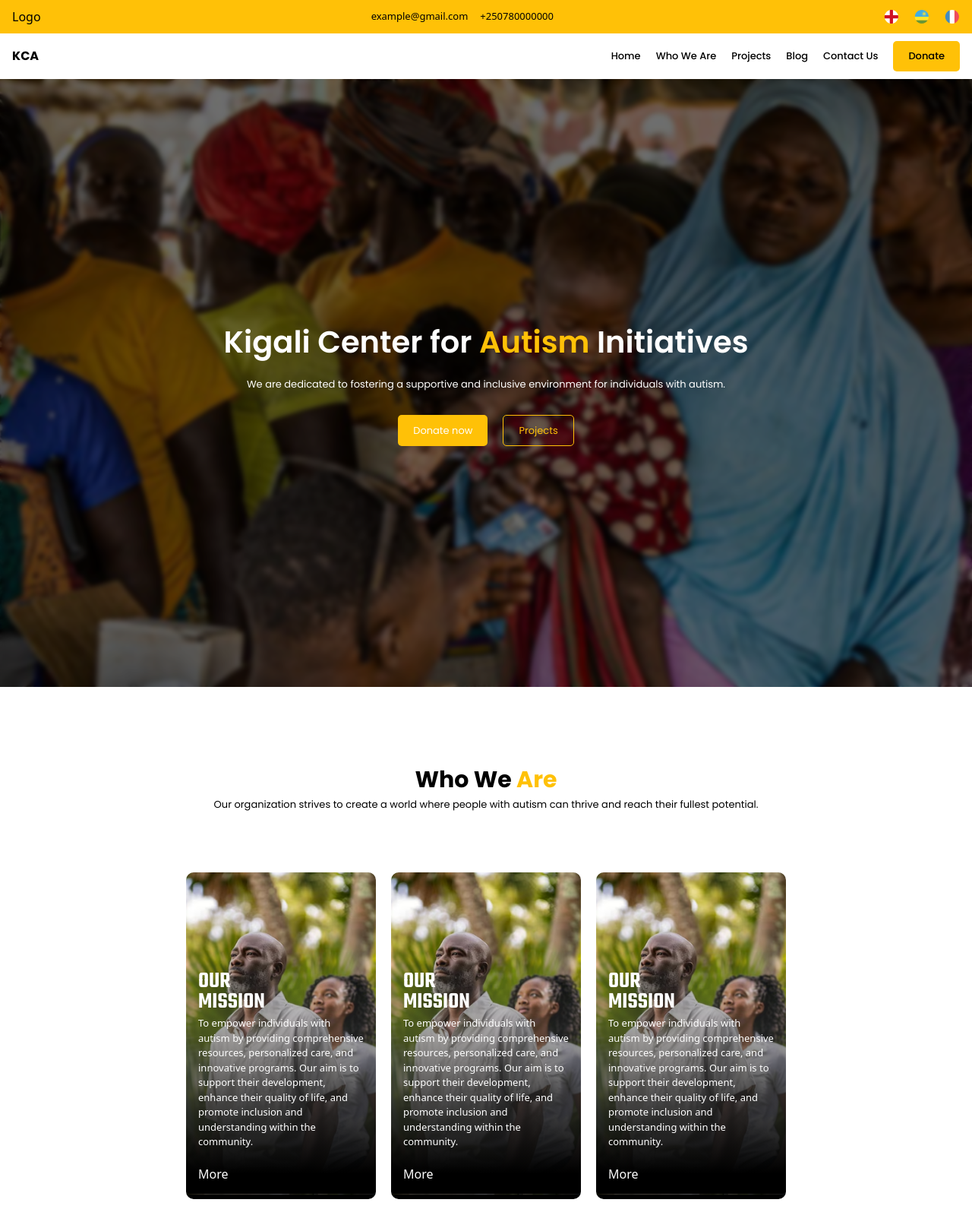
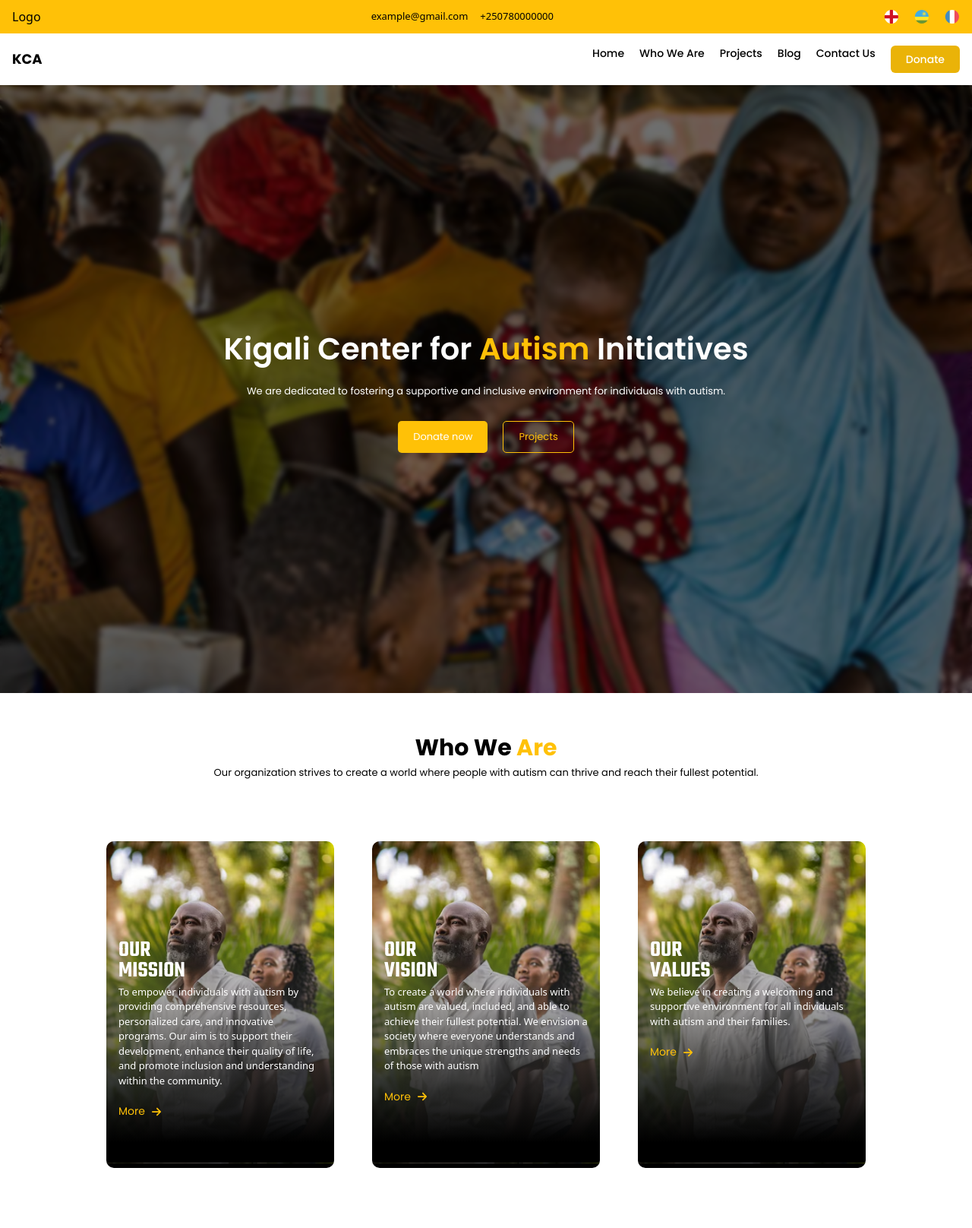
Before and after one commit to Zeden12/kigali-center-for-autism-initiatives-fn, a React (Vite) app: page / in a window 1280 px wide. Shown: the top 1616 px of the page at 76% size. Built offline with nearby package versions, Linux system fonts and the light colour scheme.

Commit message:
Fixed the about image cards and padding space

```diff
--- a/package.json
+++ b/package.json
@@ -11,7 +11,8 @@
   },
   "dependencies": {
     "react": "^18.3.1",
-    "react-dom": "^18.3.1"
+    "react-dom": "^18.3.1",
+    "react-icons": "^5.2.1"
   },
   "devDependencies": {
     "@types/react": "^18.3.3",
--- a/src/component/About.jsx
+++ b/src/component/About.jsx
@@ -1,5 +1,7 @@
 import React from 'react'
 import about1 from '../assets/about1.svg'
+import { FaArrowRight } from "react-icons/fa6";
+
 const About = () => {
 
     const bg = {
@@ -13,39 +15,37 @@ const About = () => {
 
       };
   return (
-    <div className='mx-auto px-4 mt-[100px] flex flex-col justify-center items-center text-center'>
+    <div className='mx-auto px-4 mt-[50px] flex flex-col md:px-[2.5rem] justify-center items-center text-center'>
         <h1 className='font-poppins text-[30px] font-bold'>Who We <span className='text-[#FFC107]'>Are</span></h1>
         <p className='font-poppins text-[13px]'>Our organization strives to create a world where people with autism can thrive and reach their fullest potential.</p>
 
-       <div className='mt-[50px] justify-items-cente grid grid-cols-1 md:grid-cols-2 lg:grid-cols-3 gap-[20px] mx-auto md:px-4 '>
-       <div style={bg} className=' mt-[30px] rounded-[10px] bg-black text-white  '>
-            <div  className='w-[250px] h-[400px] px-4 relative top-[130px] text-left'>
+       <div className='mt-[50px] justify-items-cente grid grid-cols-1 md:grid-cols-2 lg:grid-cols-3 gap-[50px] mx-auto md:px-4 '>
+       <div style={bg} className=' mt-[30px] rounded-[10px] bg-black text-white hover:transition-transform hover:scale-105 duration-300  '>
+            <div  className='w-[300px] h-[400px] px-4 relative top-[130px] text-left'>
                 <h1 className='leading-[27px] font-teko text-[30px] font-semibold'>OUR<br />MISSION</h1>
                 <p className='mt-[5px] text-[13px]'>
                 To empower individuals with autism by providing comprehensive resources, personalized care, and innovative programs. Our aim is to support their development, enhance their quality of life, and promote inclusion and understanding within the community.
                 </p>
-                <button className='mt-[20px]'>More</button>
+                <button className='mt-[20px] text-[14px] flex justify-center items-center gap-2 text-[#FFC107] font-poppins'>More<FaArrowRight /></button>
             </div>
         </div>
 
 
-        <div style={bg} className=' mt-[30px] rounded-[10px] bg-black text-white text-left '>
-            <div  className='w-[250px] h-[400px] px-4 relative top-[130px]'>
-                <h1 className='leading-[27px] font-teko text-[30px] font-semibold'>OUR<br />MISSION</h1>
+        <div style={bg} className=' mt-[30px] rounded-[10px] bg-black text-white text-left hover:transition-transform hover:scale-105 duration-300'>
+            <div  className='w-[300px] h-[400px] px-4 relative top-[130px]'>
+                <h1 className='leading-[27px] font-teko text-[30px] font-semibold'>OUR<br />VISION</h1>
                 <p className='mt-[5px] text-[13px]'>
-                To empower individuals with autism by providing comprehensive resources, personalized care, and innovative programs. Our aim is to support their development, enhance their quality of life, and promote inclusion and understanding within the community.
-                </p>
-                <button className='mt-[20px]'>More</button>
+                To create a world where individuals with autism are valued, included, and able to achieve their fullest potential. We envision a society where everyone understands and embraces the unique strengths and needs of those with autism                </p>
+                <button className='mt-[20px] text-[14px] flex justify-center items-center gap-2 text-[#FFC107] font-poppins'>More<FaArrowRight /></button>
             </div>
         </div>
 
-        <div style={bg} className=' mt-[30px] rounded-[10px] bg-black text-white text-left '>
-            <div  className='w-[250px] h-[400px] px-4 relative top-[130px]'>
-                <h1 className='leading-[27px] font-teko text-[30px] font-semibold'>OUR<br />MISSION</h1>
+        <div style={bg} className=' mt-[30px] rounded-[10px] bg-black text-white text-left hover:transition-transform hover:scale-105 duration-300 '>
+            <div  className='w-[300px] h-[400px] px-4 relative top-[130px]'>
+                <h1 className='leading-[27px] font-teko text-[30px] font-semibold'>OUR<br />VALUES</h1>
                 <p className='mt-[5px] text-[13px]'>
-                To empower individuals with autism by providing comprehensive resources, personalized care, and innovative programs. Our aim is to support their development, enhance their quality of life, and promote inclusion and understanding within the community.
-                </p>
-                <button className='mt-[20px]'>More</button>
+                We believe in creating a welcoming and supportive environment for all individuals with autism and their families.                </p>
+                <button className='mt-[20px] text-[14px] flex justify-center items-center gap-2 text-[#FFC107] font-poppins'>More<FaArrowRight /></button>
             </div>
         </div>
        </div>
--- a/src/component/BottomNav.jsx
+++ b/src/component/BottomNav.jsx
@@ -1,21 +1,37 @@
-import React from 'react'
+import React, { useState } from 'react';
+import { IoMenu, IoClose } from "react-icons/io5";
 
 const BottomNav = () => {
+  const [isMenuOpen, setIsMenuOpen] = useState(false);
+
+  const toggleMenu = () => {
+    setIsMenuOpen(!isMenuOpen);
+  }
+
   return (
-    <div className='flex justify-between items-center mx-auto px-4 py-[10px]'>
-        <div>
-            <h1 className='font-poppins font-bold'>KCA</h1>
+    <div className='flex justify-between items-center mx-auto px-4 py-4 bg-white shadow-md'>
+      <div className='flex items-center'>
+        <h1 className='font-poppins font-bold text-lg'>KCA</h1>
+      </div>
+
+      <div className='relative'>
+        <div onClick={toggleMenu} className='md:hidden text-2xl cursor-pointer'>
+          {isMenuOpen ? <IoClose /> : <IoMenu />}
         </div>
-        <nav className='font-poppins font-medium text-[13px] flex items-center gap-[20px]'>
-            <ul><a href="#">Home</a></ul>
-            <ul><a href="#">Who We Are</a></ul>
-            <ul><a href="#">Projects</a></ul>
-            <ul><a href="#">Blog</a></ul>
-            <ul><a href="#">Contact Us</a></ul>
-            <button className='bg-[#FFC107] px-[20px] py-[10px] rounded-[5px]'>Donate</button>
-        </nav>
+      </div>
+
+      <nav className={`font-poppins font-medium text-sm md:flex md:items-center md:gap-5 ${isMenuOpen ? 'block' : 'hidden'} md:block`}>
+        <ul className='flex flex-col md:flex-row md:gap-5'>
+          <li className=' '><a href="#" className='hover:text-gray-700'>Home</a></li>
+          <li className=' '><a href="#" className='hover:text-gray-700'>Who We Are</a></li>
+          <li className=' '><a href="#" className='hover:text-gray-700'>Projects</a></li>
+          <li className=' '><a href="#" className='hover:text-gray-700'>Blog</a></li>
+          <li className=' '><a href="#" className='hover:text-gray-700'>Contact Us</a></li>
+          <li className=' '><button className='bg-yellow-500 text-white px-5 py-2 rounded-md hover:bg-yellow-600 transition'>Donate</button></li>
+        </ul>
+      </nav>
     </div>
   )
 }
 
-export default BottomNav
+export default BottomNav;
```
Also changed, not shown: 1 other file (tests, documents, lock files or other folders).
